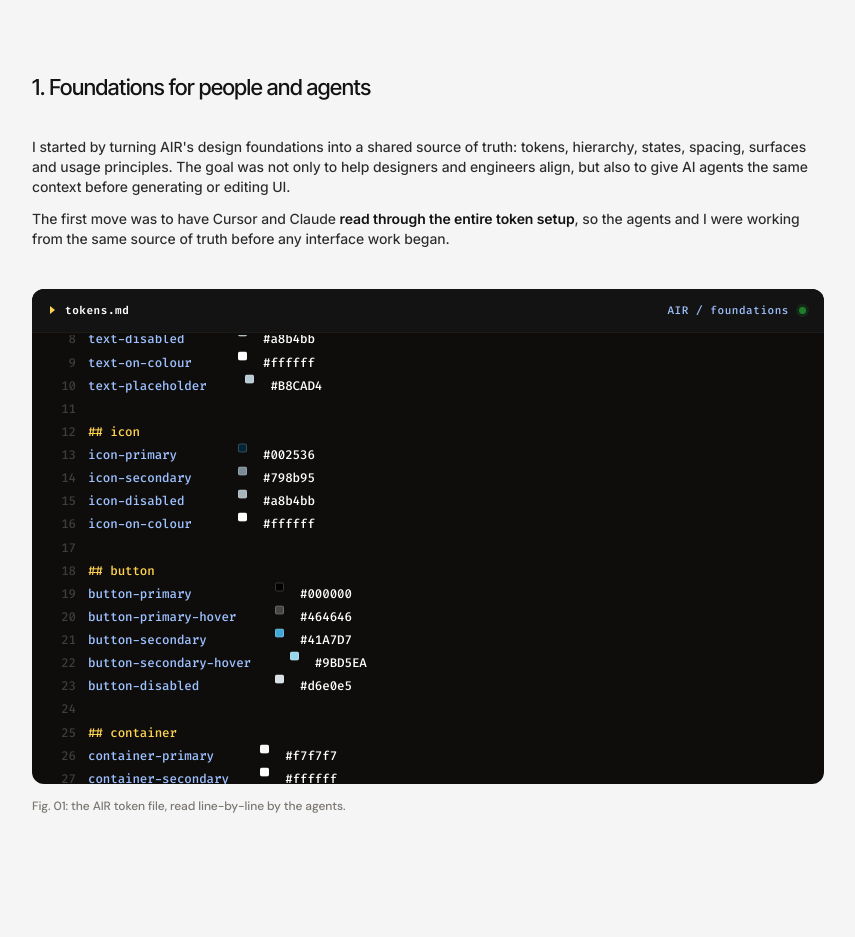
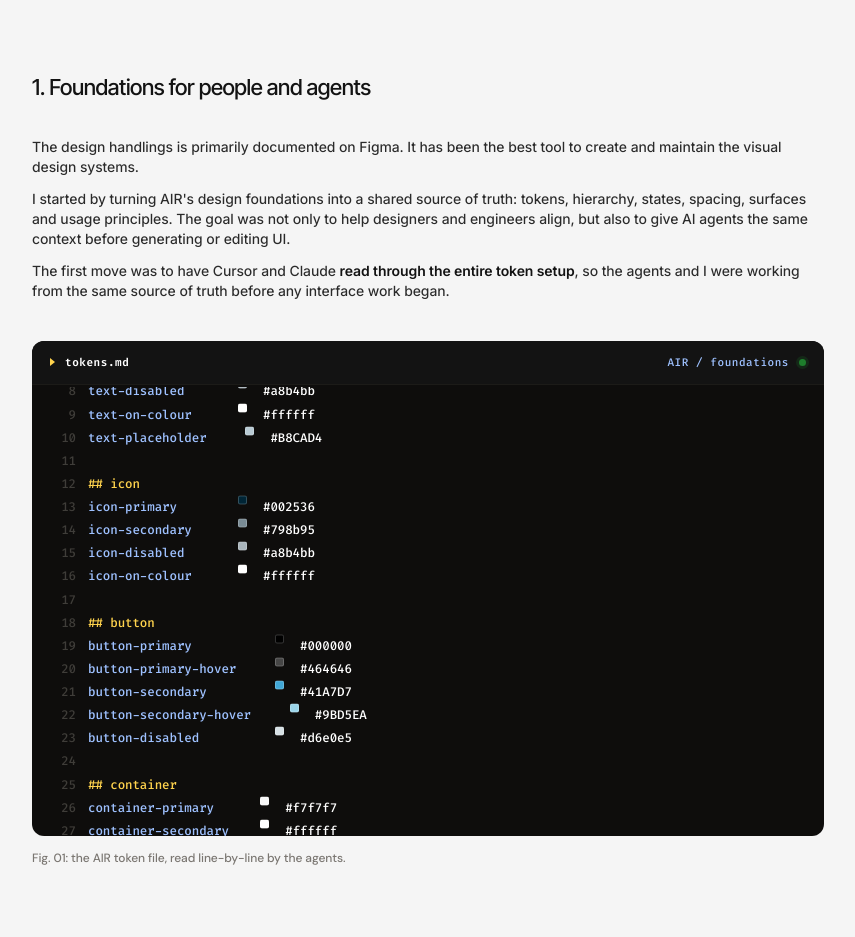
Before and after one commit to wongcheukyiu328-lab/my-portfolio, a plain HTML site: page projects/air.html in a window 1280 px wide. Shown: the part 1060-1997 px from the top of the page, without its empty margins (212-1067 px from the left). Drawn offline with Linux system fonts and the light colour scheme; a web font is replaced by a local one.

Commit message:
AIR case study: add Figma opening paragraph to section 1
Co-Authored-By: Claude Opus 5.5 <noreply@anthropic.com>
Claude-Session: https://claude.ai/code/session_018xt7SXkZVVKuK3iUSNJE3a

```diff
--- a/projects/air.html
+++ b/projects/air.html
@@ -851,6 +851,10 @@
         <h3>1. Foundations for people and agents</h3>
       </header>
       <div class="chap-body">
+        <p>
+          The design handlings is primarily documented on Figma. It has been the
+          best tool to create and maintain the visual design systems.
+        </p>
         <p>
           I started by turning AIR's design foundations into a shared source of
           truth: tokens, hierarchy, states, spacing, surfaces and usage
```
